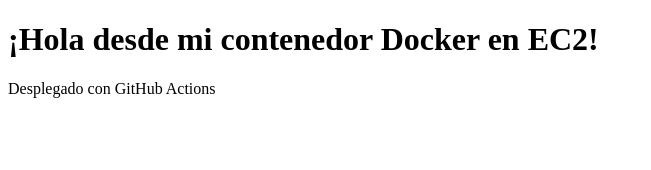
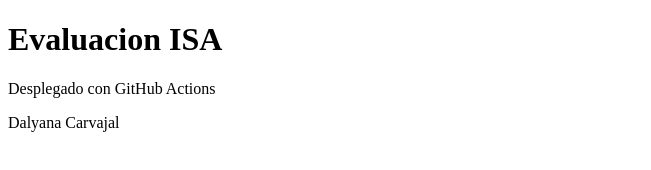
Before and after one commit to dalycarvajal22/prueba2_ISA, a plain HTML site: page index.html in a window 1280 px wide. Shown: the whole page, without its empty margins (0-651 px from the left). Drawn offline with Linux system fonts and the light colour scheme.

Commit message:
Actualizo mensaje de la página web

```diff
--- a/index.html
+++ b/index.html
@@ -4,7 +4,8 @@
     <title>Mi App en Docker</title>
 </head>
 <body>
-    <h1>¡Hola desde mi contenedor Docker en EC2!</h1>
+    <h1>Evaluacion ISA</h1>
     <p>Desplegado con GitHub Actions</p>
+    <p>Dalyana Carvajal</p>
 </body>
 </html>
```
